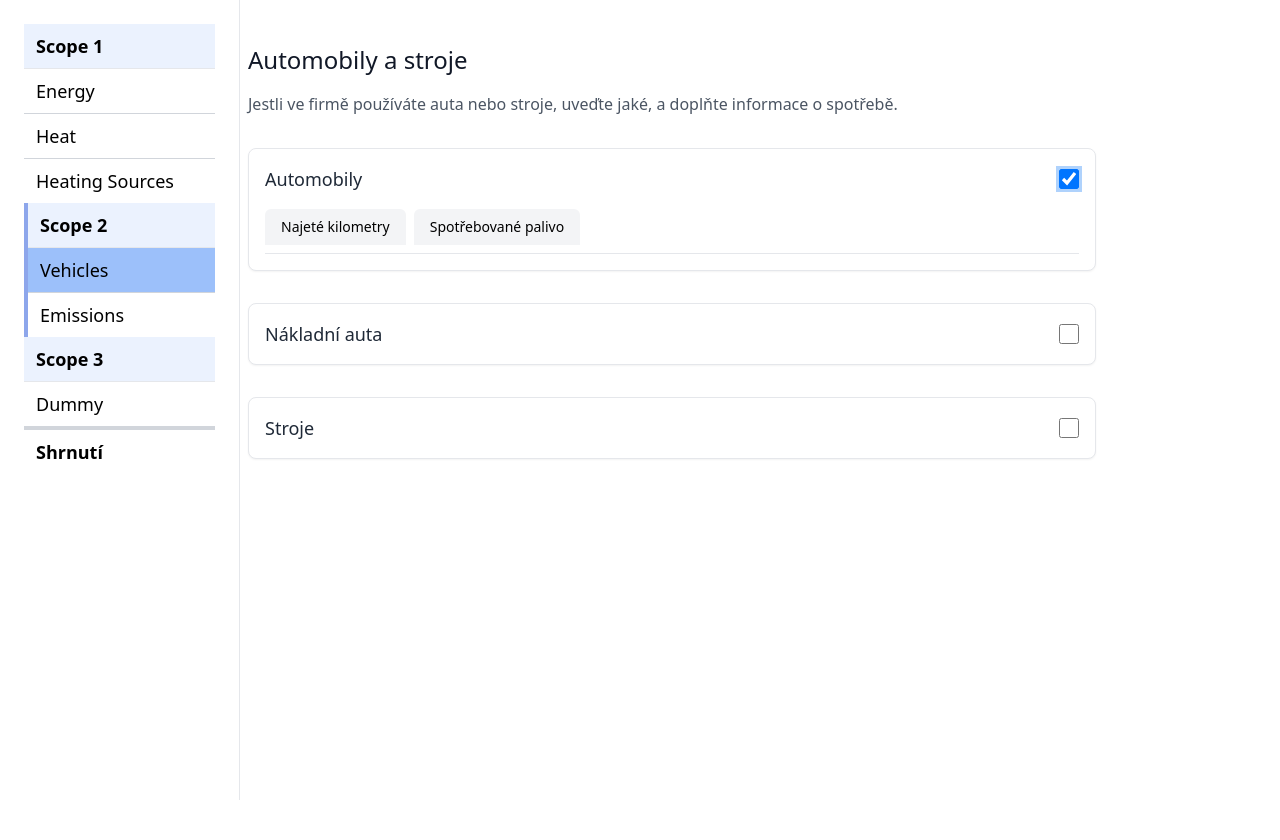
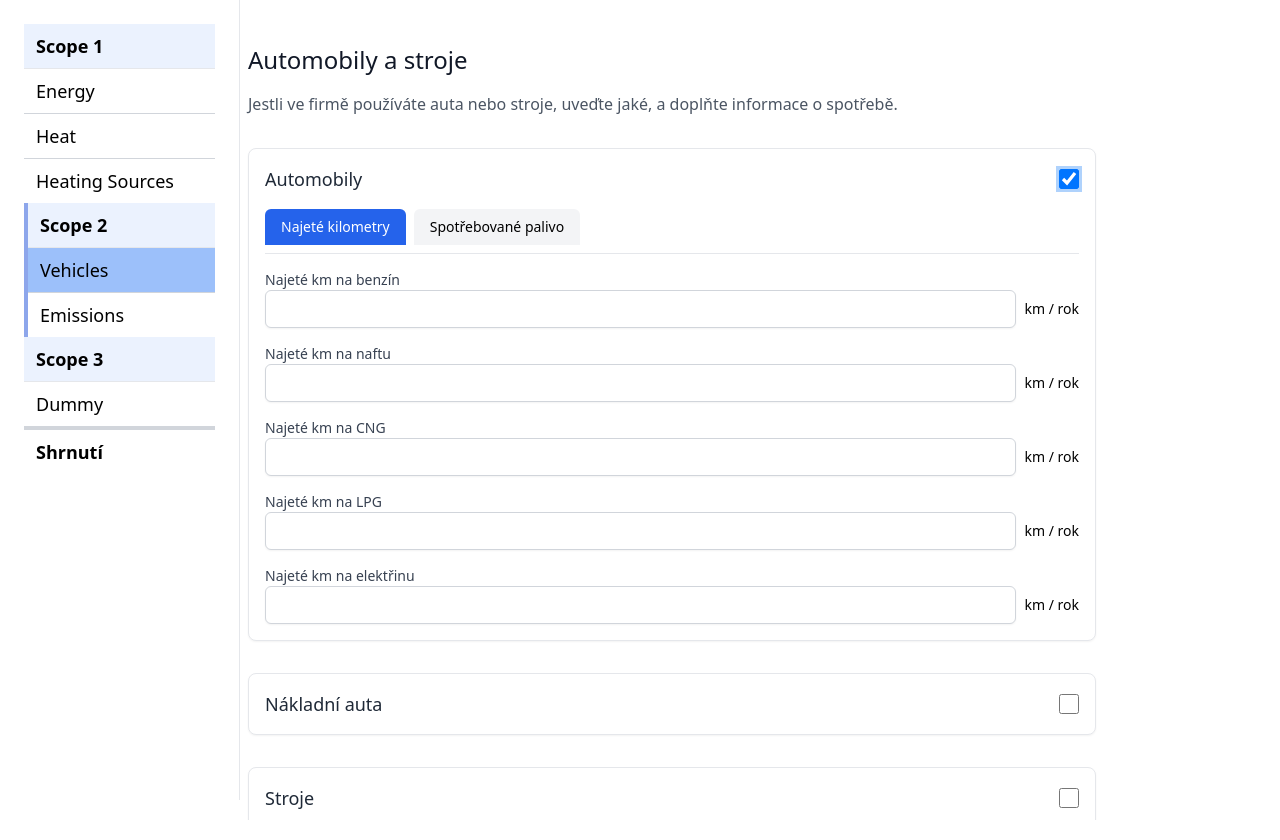
Before and after one commit to deploy-esgrovia/simple-esg-calc, a Vue app: page /vehicles in a window 1280 px wide. Both pictures are taken after a click on the checkbox 1069 px from the left and 179 px from the top of the page. Built offline with nearby package versions, Linux system fonts and the light colour scheme.

Commit message:
chore: make the multichoice selector extract existing data from modelValue

```diff
--- a/src/components/MultiChoiceSelector.vue
+++ b/src/components/MultiChoiceSelector.vue
@@ -4,7 +4,7 @@ import InputWithUnit from './InputWithUnit.vue';
 
 // Reactive states to manage expansion and selected tab
 const isOpen = ref(false);
-const selectedTab = ref(null);
+const selectedTabLabel = ref(null);
 
 // Props to pass the data into the component
 const props = defineProps({
@@ -18,11 +18,24 @@ const emit = defineEmits(['update:modelValue']);
 // Initialize dataByCategory as a reactive object
 const dataByCategory = reactive({});
 
-// Watch for changes in categories and update dataByCategory accordingly
-watch(
-	() => props.categories,
-	() => {
-    for (const [categoryId, category] of Object.entries(props.categories)) {
+// Function which will correctly populate the dataByCategory object
+const populateDataByCategory = () => {
+	// Select the first category by default
+	selectedTabLabel.value = Object.values(props.categories)[0].label;
+	// Take the model value and assign it to dataByCategory
+	if (Object.keys(props.modelValue).length !== 0) {
+		isOpen.value = true;
+		for (const [categoryId, category] of Object.entries(props.modelValue)) {
+			if (!dataByCategory[categoryId]) {
+				dataByCategory[categoryId] = {};
+			}
+			for (const [inputId, value] of Object.entries(category)) {
+				dataByCategory[categoryId][inputId] = value;
+			}
+		}
+		return;
+	}
+	for (const [categoryId, category] of Object.entries(props.categories)) {
 		if (!dataByCategory[categoryId]) {
 			dataByCategory[categoryId] = {};
 		}
@@ -31,7 +44,14 @@ watch(
 				dataByCategory[categoryId][input.id] = "";
 			}
 		}
-    }
+	}
+}
+
+// Watch for changes in categories and update dataByCategory accordingly
+watch(
+	() => props.categories,
+	() => {
+		populateDataByCategory();
 	}, { immediate: true }
 );
 
@@ -66,11 +86,11 @@ watch(
 					:key="category.label"
 					:class="[
             'px-4 py-2 text-sm rounded-t-md cursor-pointer',
-            selectedTab === category.label
+            selectedTabLabel === category.label
 				? 'bg-blue-600 text-white font-medium'
 				: 'bg-gray-100 hover:bg-gray-200'
 				]"
-					@click="selectedTab = category.label"
+					@click="selectedTabLabel = category.label"
 				>
 					{{ category.label }}
 				</div>
@@ -80,7 +100,7 @@ watch(
 			<div
 				v-for="(category, categoryId) in props.categories"
 				:key="category.label"
-				v-show="selectedTab === category.label"
+				v-show="selectedTabLabel === category.label"
 				class="space-y-4"
 			>
 				<div v-for="input in category.inputs" :key="input.id" class="space-y-1">
```
